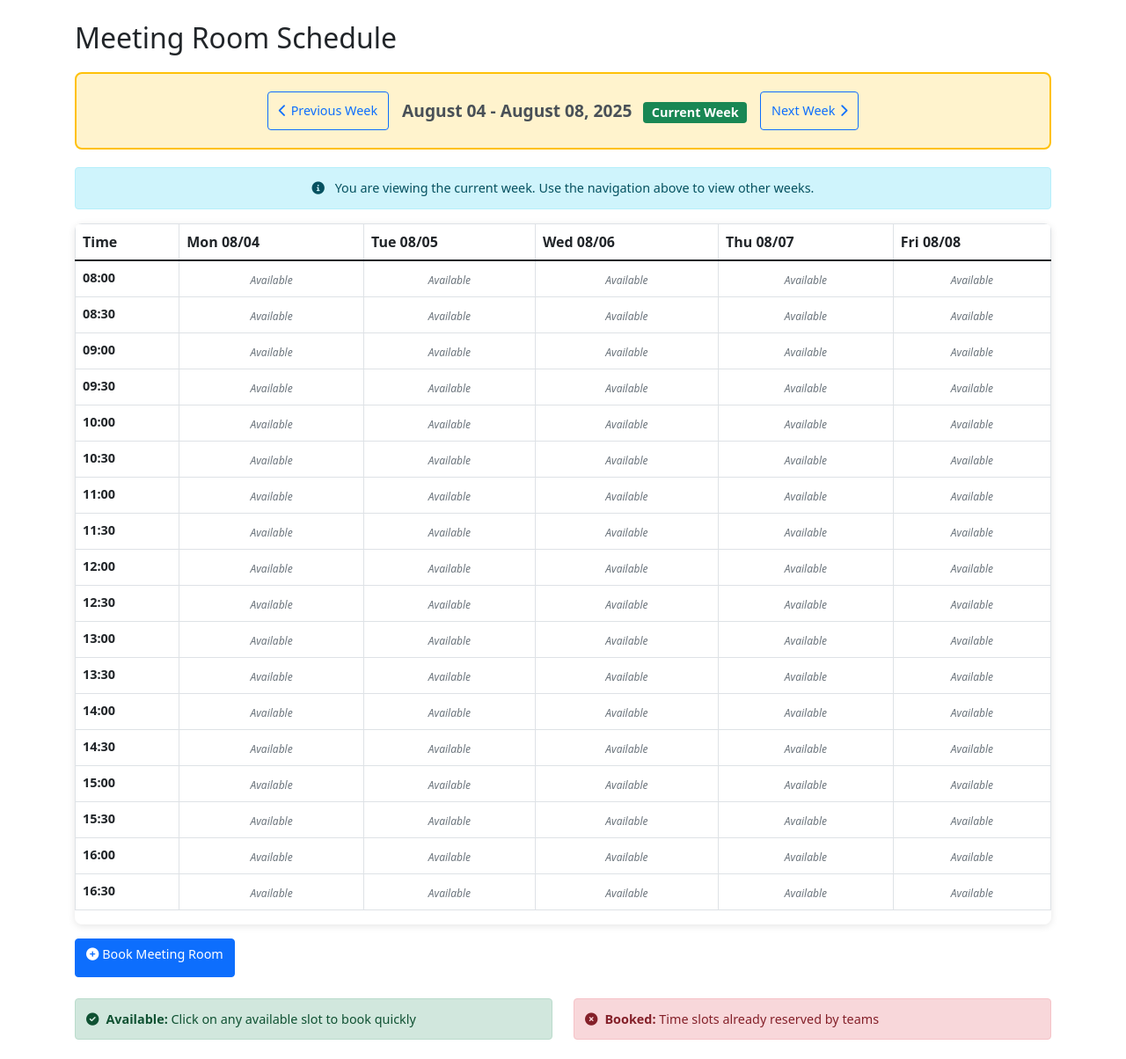
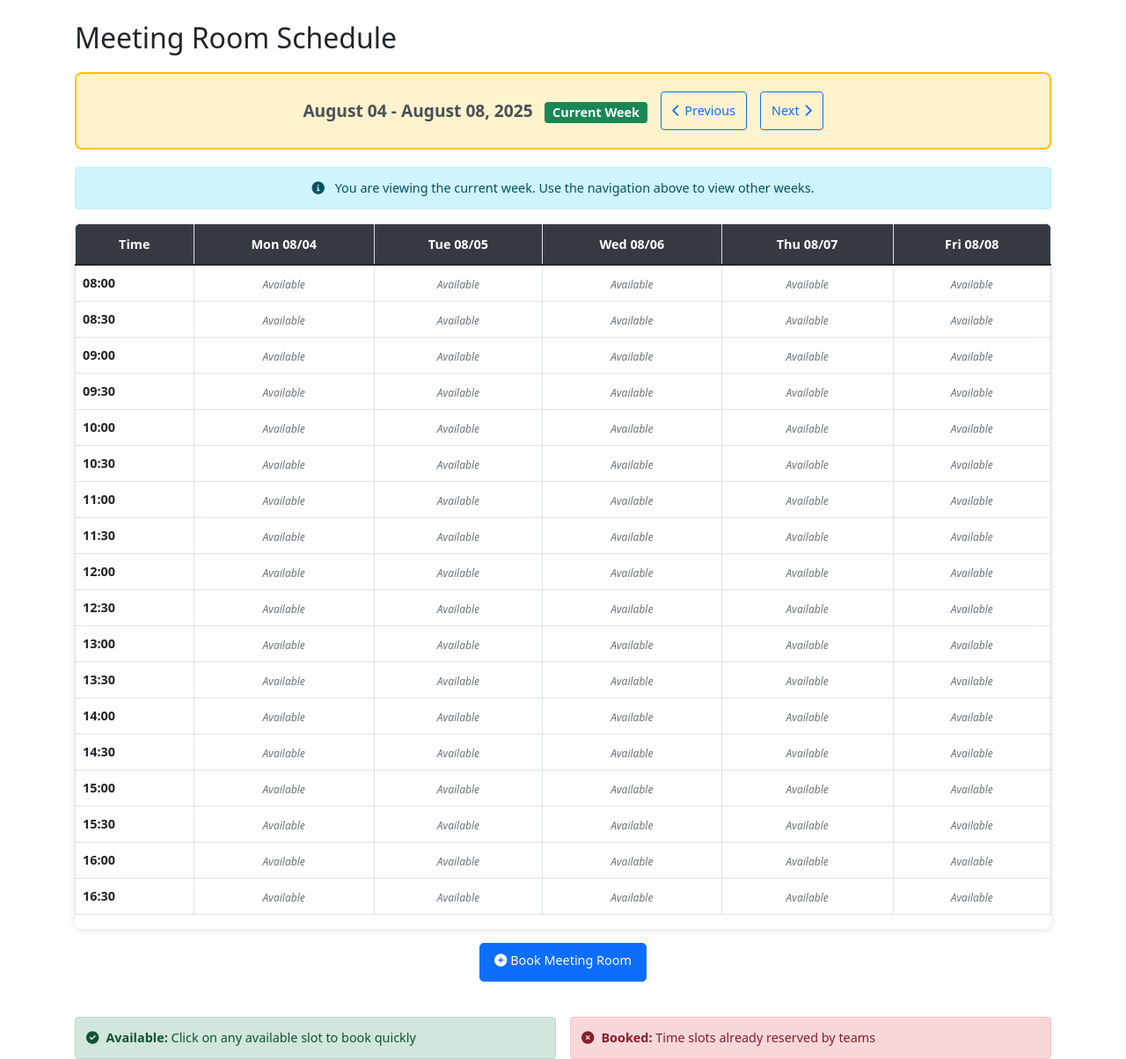
Before and after one commit to ChipulumutsoPhiri/Equip-Room-Booking, a Flask app: page / in a window 1280 px wide. Shown: the part 58-1262 px from the top of the page at 88% size. Before the commit the page ends 1240 px from the top, so only its background shows below. Run offline with Flask 3, Linux system fonts and the light colour scheme; data that the repository does not hold is empty.

Commit message:
Update index.html

```diff
--- a/templates/index.html
+++ b/templates/index.html
@@ -1,14 +1,11 @@
 {% extends "base.html" %}
 {% block content %}
-<h2>Meeting Room Schedule</h2>
+<div class="d-flex justify-content-between align-items-center mb-3">
+    <h2 class="mb-0">Meeting Room Schedule</h2>
+</div>
 
 <!-- Week Navigation -->
 <div class="week-navigation {% if week_info.is_current_week %}current-week{% endif %}">
-    <a href="{{ url_for('index', week_offset=week_offset-1) }}" class="btn btn-outline-primary nav-btn">
-        <i class="fas fa-chevron-left"></i>
-        Previous Week
-    </a>
-
     <div class="week-display">
         {{ week_info.week_display }}
         {% if week_info.is_current_week %}
@@ -16,43 +13,65 @@
         {% endif %}
     </div>
 
-    <a href="{{ url_for('index', week_offset=week_offset+1) }}" class="btn btn-outline-primary nav-btn">
-        Next Week
-        <i class="fas fa-chevron-right"></i>
-    </a>
+    <div class="week-nav-buttons">
+        <a href="{{ url_for('index', week_offset=week_offset-1) }}" class="btn btn-outline-primary nav-btn">
+            <i class="fas fa-chevron-left"></i>
+            <span class="d-none d-sm-inline">Previous</span>
+        </a>
+
+        <a href="{{ url_for('index', week_offset=week_offset+1) }}" class="btn btn-outline-primary nav-btn">
+            <span class="d-none d-sm-inline">Next</span>
+            <i class="fas fa-chevron-right"></i>
+        </a>
+    </div>
 </div>
 
 {% if week_offset == 0 %}
 <div class="alert alert-info text-center">
     <i class="fas fa-info-circle me-2"></i>
-    You are viewing the current week. Use the navigation above to view other weeks.
+    <span class="d-none d-sm-inline">You are viewing the current week. Use the navigation above to view other weeks.</span>
+    <span class="d-sm-none">Current week view. Use arrows to navigate.</span>
 </div>
 {% endif %}
 
+<!-- Mobile-optimized table -->
 <div class="table-responsive">
-    <table class="table table-bordered">
+    <table class="table table-bordered schedule-table">
         <thead>
             <tr>
-                <th>Time</th>
+                <th style="min-width: 60px;">Time</th>
                 {% for date in week_dates %}
-                <th>{{ date.display }}</th>
+                <th style="min-width: 80px;">
+                    <div class="d-none d-md-block">{{ date.display }}</div>
+                    <div class="d-md-none">{{ date.date[-2:] }}/{{ date.date[5:7] }}</div>
+                </th>
                 {% endfor %}
             </tr>
         </thead>
         <tbody>
             {% for time_slot in time_slots %}
             <tr>
-                <td class="time-slot"><strong>{{ time_slot }}</strong></td>
+                <td class="time-slot">
+                    <div class="d-none d-sm-block">{{ time_slot }}</div>
+                    <div class="d-sm-none" style="font-size: 0.6em;">{{ time_slot }}</div>
+                </td>
                 {% for date in week_dates %}
                 <td class="{% if schedule[date.date][time_slot] %}booked{% else %}available{% endif %}"
                     {% if not schedule[date.date][time_slot] %}
                     onclick="location.href='{{ url_for('quick_book', date=date.date, time=time_slot, week_offset=week_offset) }}'"
-                    title="Click to book this time slot"
+                    title="Click to book {{ time_slot }} on {{ date.display }}"
+                    style="cursor: pointer;"
                     {% endif %}>
                     {% if schedule[date.date][time_slot] %}
-                        {{ schedule[date.date][time_slot] }}
+                        <div class="d-none d-md-block">{{ schedule[date.date][time_slot] }}</div>
+                        <div class="d-md-none" style="font-size: 0.6em;">{{ schedule[date.date][time_slot][:8] }}{% if schedule[date.date][time_slot]|length > 8 %}...{% endif %}</div>
                     {% else %}
-                        <span class="quick-book-hint">Available</span>
+                        <div class="d-none d-sm-block">
+                            <span class="quick-book-hint">Available</span>
+                        </div>
+                        <div class="d-sm-none" style="font-size: 0.6em; color: #28a745;">
+                            ✓
+                        </div>
                     {% endif %}
                 </td>
                 {% endfor %}
@@ -61,24 +80,40 @@
         </tbody>
     </table>
 </div>
-<div class="mt-3">
-    <a href="{{ url_for('book', week_offset=week_offset) }}" class="btn btn-primary">
+
+<!-- Action button -->
+<div class="mt-3 text-center">
+    <a href="{{ url_for('book', week_offset=week_offset) }}" class="btn btn-primary btn-lg">
         <i class="fas fa-plus-circle"></i> Book Meeting Room
     </a>
 </div>
 
-<div class="row mt-4">
-    <div class="col-md-6">
-        <div class="alert alert-success">
+<!-- Legend - responsive layout -->
+<div class="row mt-4 g-3">
+    <div class="col-12 col-md-6">
+        <div class="alert alert-success mb-0">
             <strong><i class="fas fa-check-circle me-2"></i>Available:</strong>
-            Click on any available slot to book quickly
+            <span class="d-none d-sm-inline">Click on any available slot to book quickly</span>
+            <span class="d-sm-none">Tap to book</span>
         </div>
     </div>
-    <div class="col-md-6">
-        <div class="alert alert-danger">
+    <div class="col-12 col-md-6">
+        <div class="alert alert-danger mb-0">
             <strong><i class="fas fa-times-circle me-2"></i>Booked:</strong>
-            Time slots already reserved by teams
+            <span class="d-none d-sm-inline">Time slots already reserved by teams</span>
+            <span class="d-sm-none">Reserved slots</span>
         </div>
     </div>
 </div>
+
+<!-- Quick booking help for mobile -->
+<div class="d-sm-none">
+    <div class="alert alert-info mt-3">
+        <small>
+            <i class="fas fa-mobile-alt me-1"></i>
+            Tap any green ✓ to quickly book that time slot
+        </small>
+    </div>
+</div>
+
 {% endblock %}
```
